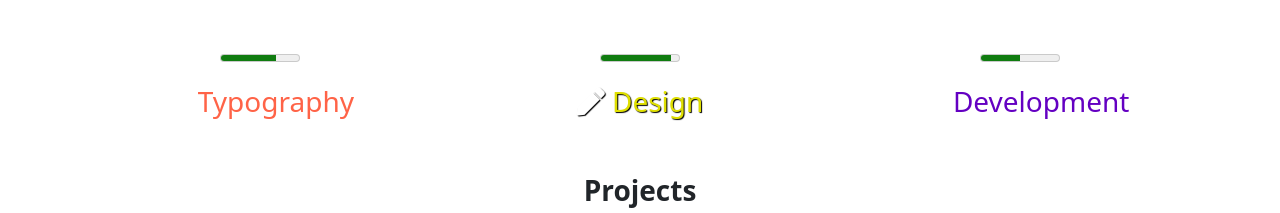
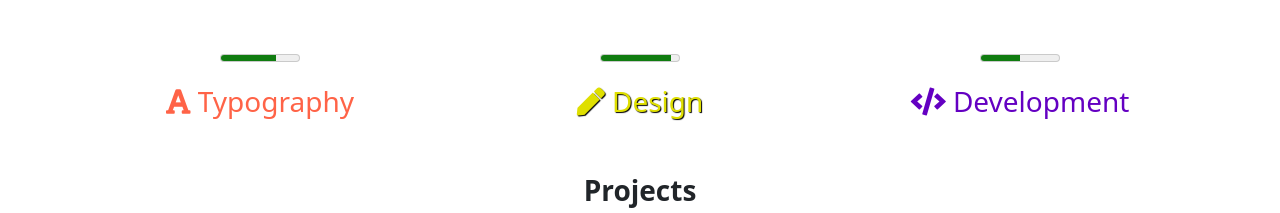
Before and after one commit to Selvaganesh007/Web_builder01, a plain HTML site: page index.html in a window 1280 px wide. Shown: the part 981-1194 px from the top of the page. Drawn offline with nearby package versions, Linux system fonts and the light colour scheme.

Commit message:
Update style.css

```diff
--- a/style.css
+++ b/style.css
@@ -81,9 +81,10 @@ label, #contact p{
     background-color: rgb(34,47,54);
     color: white;
 }
-#blog button, .fas{
+#blog button{
     color: white;
 }
+
 .blog--card{
     display: flex;
     justify-content: center;
```
